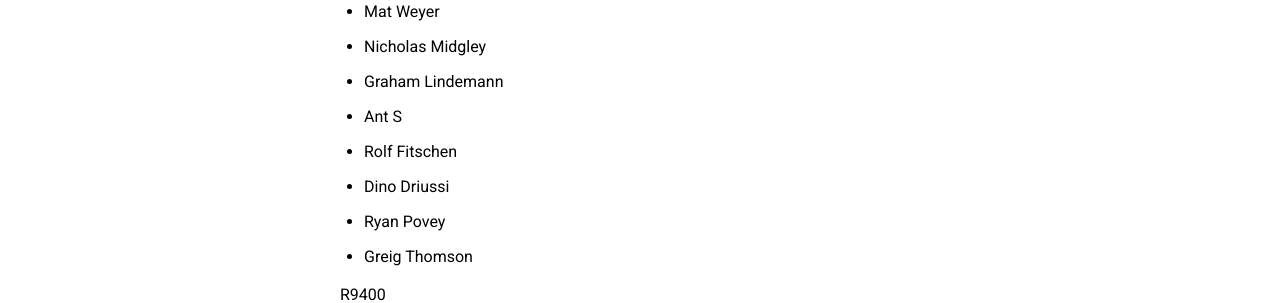
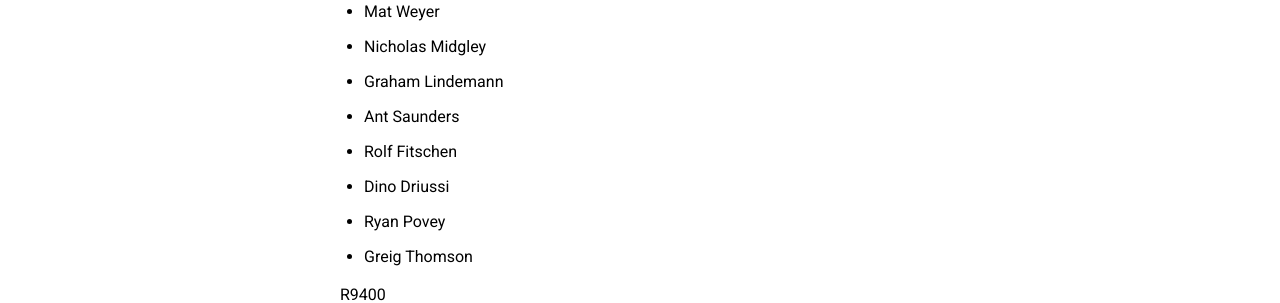
Before and after one commit to sundayrugby/sundayrugby.github.io, a Jekyll site: the page built from pages/patrons.md, in a window 1280 px wide. Shown: the part 175-478 px from the top of the page. Built offline with Jekyll 4.4.1, drawn with Linux system fonts in a browser that asks for light colours; nearby versions of some CDN libraries.

Commit message:
Update patrons.md

```diff
--- a/pages/patrons.md
+++ b/pages/patrons.md
@@ -8,7 +8,7 @@ permalink: /patrons
  - Mat Weyer
  - Nicholas Midgley
  - Graham Lindemann
- - Ant S
+ - Ant Saunders
  - Rolf Fitschen
  - Dino Driussi
  - Ryan Povey
```
